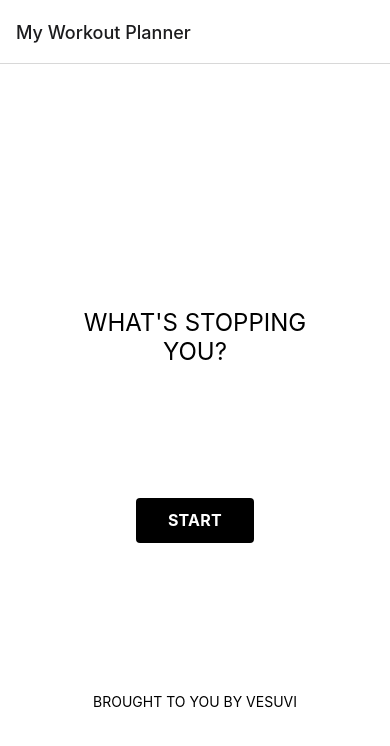
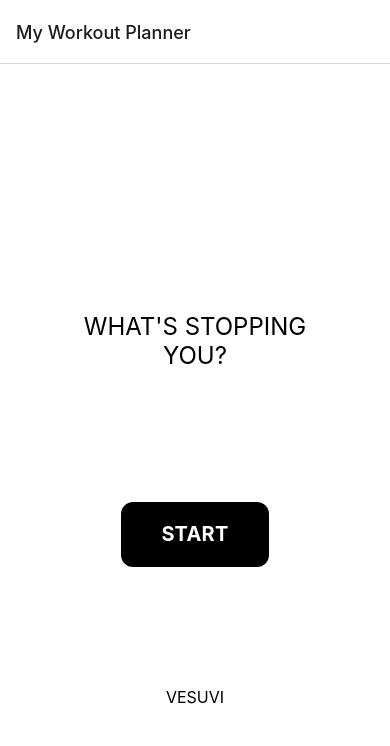
Before and after one commit to tonyk13/My-Workout-Planner, a React Native app: screen / in a window 390 px wide. Shown: the top 746 px of the page. Built offline with nearby package versions, Linux system fonts and the light colour scheme.

Commit message:
working on weekly availability

```diff
--- a/screens/HomeScreen.js
+++ b/screens/HomeScreen.js
@@ -1,21 +1,19 @@
 import React, { useRef, useEffect } from 'react';
-import { Animated, Pressable, StyleSheet, Text, SafeAreaView } from 'react-native';
+import { Animated, Pressable, StyleSheet, Text, SafeAreaView, View } from 'react-native';
 import { useIsFocused } from "@react-navigation/native";
 
 const HomeScreen = props => {
     const fadeAnim = useRef(new Animated.Value(0)).current;  // Initial value for opacity: 0
-    console.log("faded");
 
     const FadeInView = (props) => {
         const isFocused = useIsFocused();
 
         useEffect(() => {
             if (isFocused) {
-                console.log("penis");
                 Animated.timing(
                     fadeAnim,
                     {
-                        delay: 1000,
+                        delay: 250,
                         toValue: 1,
                         duration: 2000,
                         useNativeDriver: true
@@ -48,17 +46,23 @@ const HomeScreen = props => {
                 <Text style={{fontSize: 24, textAlign: 'center', margin: 10}}>WHAT'S STOPPING YOU?</Text>
             </FadeInView>
 
+            <View padding={40}>
+
+            </View>
+
             <Pressable
                 style={styles.button}
-                onPress={handleStart}>
+                onPress={handleStart}
+                android_ripple={{color: 'white', borderless: false, borderRadius: 12}}
+                >
                 <Text
                     style={styles.text}>
                     {"START"}
                 </Text>
             </Pressable>
 
-            <Text style={shaboy.container}>
-                BROUGHT TO YOU BY VESUVI
+            <Text style={styles.vesuvi}>
+                VESUVI
             </Text>
         </SafeAreaView>
     )
@@ -78,19 +82,23 @@ const styles = StyleSheet.create({
     button: {
         alignItems: 'center',
         justifyContent: 'center',
-        paddingVertical: 12,
-        paddingHorizontal: 32,
-        borderRadius: 4,
+        paddingVertical: 20,
+        paddingHorizontal: 40,
+        borderRadius: 12,
         elevation: 3,
         backgroundColor: 'black',
     },
     text: {
-        fontSize: 16,
-        lineHeight: 21,
+        fontSize: 20,
+        lineHeight: 25,
         fontWeight: 'bold',
         letterSpacing: 0.25,
         color: 'white',
     },
+    vesuvi: {
+        fontSize: 16,
+        paddingTop: 120
+    }
 });
 
 const shaboy = StyleSheet.create({
--- a/screens/WeeklyAvailability.js
+++ b/screens/WeeklyAvailability.js
@@ -1,46 +1,60 @@
 import React from 'react';
-import {StyleSheet, View, Text, FlatList} from 'react-native';
-import {useDispatch, useSelector} from "react-redux";
-import * as topicActions from '../store/actions/topicActions';
-import topics from "../data/dummy/topics";
-import Counter from "react-native-counters";
+import { StyleSheet, View, Text, Pressable } from 'react-native';
+import { useState } from 'react';
 
 const WeeklyAvailability = props => {
-    const dispatch = useDispatch();
+    const [days, setDays] = useState(3);
+    let showDays = false;
 
-    const availableTopics = topics;
-    const userTopics = useSelector(state => state.topics);
-
-    const topicList = availableTopics.map(availableTopic => {
-        return {
-            model: availableTopic,
-            isLearning: userTopics.filter((userTopic) => {
-                return userTopic.id === availableTopic.id;
-            }).length > 0
-        };
-    });
-
-    const handleOnSelect = (topicId) => {
-        dispatch(topicActions.addTopic(topicId));
-    }
-
-    const handleOnRemove = (topicId) => {
-        dispatch(topicActions.removeTopic(topicId));
-    }
-
-    function onChange(number, type) {
-        console.log(number, type); // 1, + or -
+    if (days >= 3 && days <= 7) {
+        showDays = true;
     }
 
     return (
-        <View style={styles.container}>
-            <View style={styles.availableTopics}>
+        <View style={styles.container} flexDirection="column">
+            <View style={styles.howManyDays}>
                 <Text style={styles.title}>How many days per week?</Text>
-                <Counter
-                    max={6}
-                    min={3}
-                    start={3}
-                    onChange={onChange.bind(this)} />
+            </View>
+
+            <View flexDirection="row">
+                <View>
+                    <Pressable
+                        style={styles.plusMinusButtons}
+                        onPress={() => {
+                            setDays((current) => current - 1);
+                        }}
+                        android_ripple={{color: 'white', borderless: false, borderRadius: 12}}
+                        disabled={days == 3}
+                        >
+                        <Text style={{fontSize: 48, color: 'white'}}>-</Text>
+                    </Pressable>
+                </View>
+                <View padding={25}>
+                    <Text style={{fontSize: 40}}>
+                        {days}
+                    </Text>
+                </View>
+                <View>
+                    <Pressable
+                        style={styles.plusMinusButtons}
+                        onPress={() => {
+                            setDays((current) => current + 1);
+                        }}
+                        android_ripple={{color: 'white', borderless: false, borderRadius: 12}}
+                        disabled={days == 7}>
+                        <Text style={{fontSize: 48, color: 'white'}}>+</Text>
+                    </Pressable>
+                </View>
+            </View>
+            <View>
+                {showDays && <Pressable
+                    style={{backgroundColor: 'black', padding: 20, borderRadius: 12, width: 120}}
+                    android_ripple={{color: 'white', borderless: false, borderRadius: 12}}
+                    >
+                    <Text style={{fontSize: 20, color: 'white', textAlign: 'center'}}>
+                        NEXT
+                    </Text>
+                </Pressable>}
             </View>
         </View>
     );
@@ -52,14 +66,29 @@ const styles = StyleSheet.create({
         backgroundColor: '#fff',
         alignItems: 'center',
         justifyContent: 'center',
+        padding: 20,
+        paddingTop: 100,
+        paddingBottom: 250
     },
-    availableTopics: {
+    howManyDays: {
         flex: 1,
-        margin: 20
+        margin: 20,
+        flexDirection: 'row'
     },
     title: {
-        fontSize: 18,
-        paddingVertical: 10
+        fontSize: 24,
+        alignItems: 'center',
+        justifyContent: 'center',
+        margin: -2
+    },
+    plusMinusButtons: {
+        backgroundColor: 'black',
+        justifyContent: "center",
+        elevation: 3,
+        padding: 10,
+        flexDirection: "row",
+        width: 80,
+        borderRadius: 12,
     }
 });
 
```
